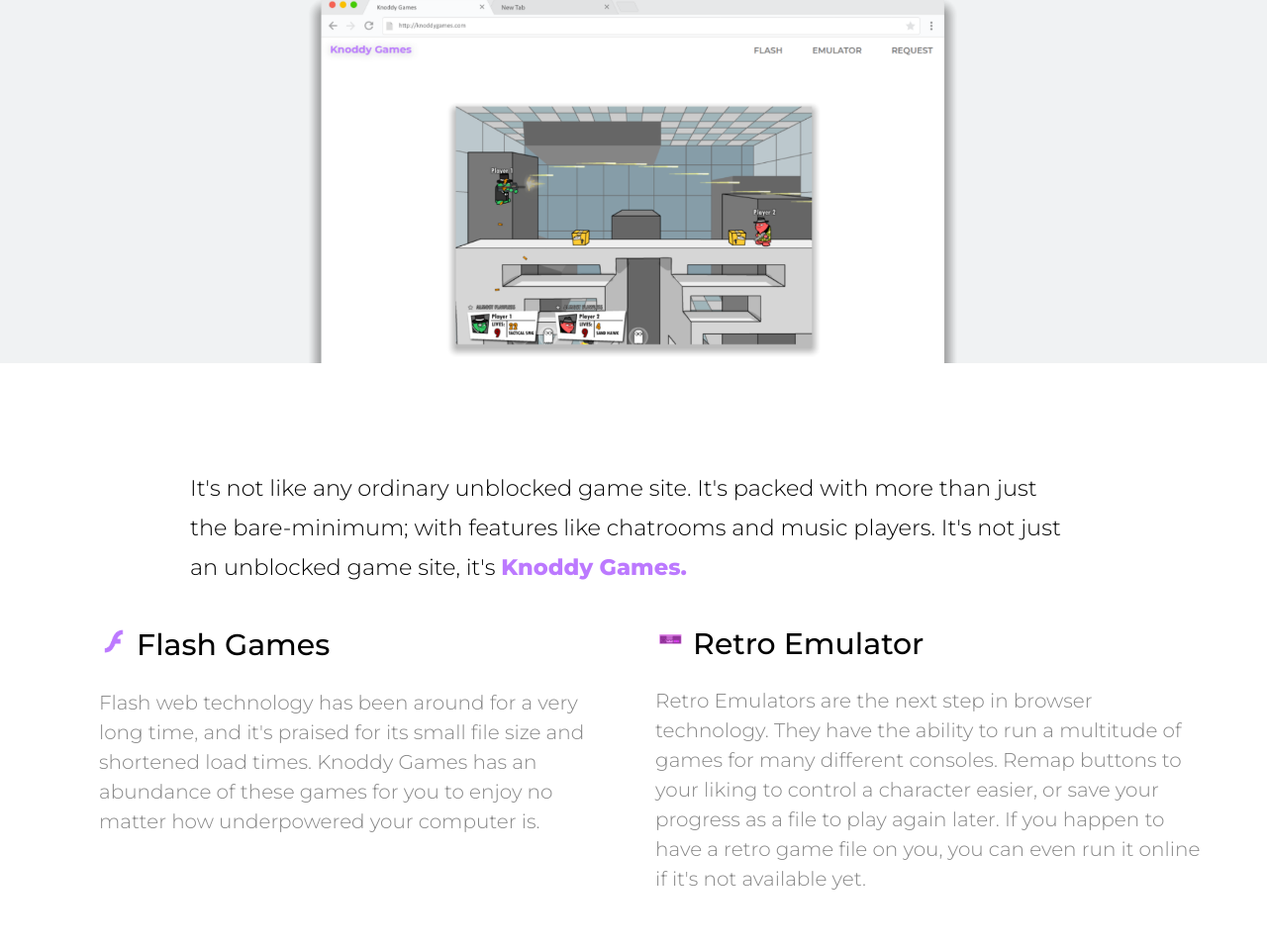
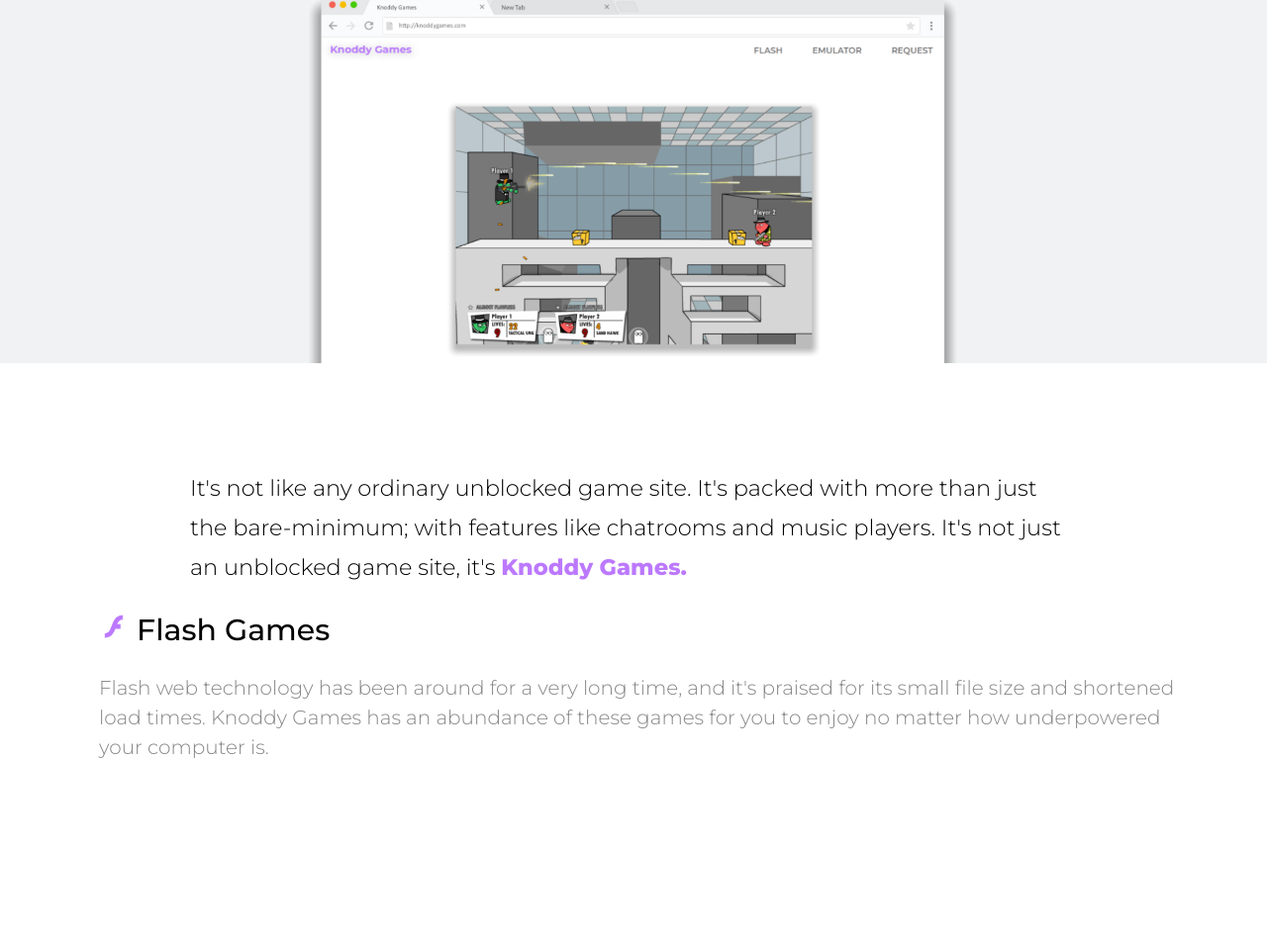
Before and after one commit to Cowation/knoddy-games, a plain HTML site: page index.html in a window 1280 px wide. Shown: the part 486-1445 px from the top of the page at 99% size. Drawn offline with nearby package versions, Linux system fonts and the light colour scheme.

Commit message:
Remove emulator

```diff
--- a/css/style.css
+++ b/css/style.css
@@ -93,11 +93,10 @@ body {
 }
 
 .column-item-one {
-    width: 40%;
+    width: 85vw;
     height: 325px;
     margin-left: 100px;
-    margin-right: 50px;
-    float: left
+    margin-right: 100px;
 }
 
 .column-item-two {
--- a/header.html
+++ b/header.html
@@ -16,7 +16,6 @@
     <nav>
         <ul>
             <li><a href="flashBrowseGames.html">Flash</a></li>
-            <li><a href="#">Emulator</a></li>
             <li><a href="#">Request</a></li>
         </ul>
     </nav>
--- a/index.html
+++ b/index.html
@@ -31,11 +31,6 @@
             <h2 class="column-title"><span><img src="imgs/flashLogo.png" alt="Flash Logo" style="width: 30px; display: inline-block; vertical-align: baseline;"> </span>Flash Games</h2>
             <p class="column-description">Flash web technology has been around for a very long time, and it's praised for its small file size and shortened load times. Knoddy Games has an abundance of these games for you to enjoy no matter how underpowered your computer is.</p>
         </div>
-
-        <div class="column-item-two">
-            <h2 class="column-title"><span><img src="imgs/retroLogo.png" alt="Flash Logo" style="width: 30px; display: inline-block; vertical-align: baseline;"> </span>Retro Emulator</h2>
-            <p class="column-description">Retro Emulators are the next step in browser technology. They have the ability to run a multitude of games for many different consoles. Remap buttons to your liking to control a character easier, or save your progress as a file to play again later.  If you happen to have a retro game file on you, you can even run it online if it's not available yet.</p>
-        </div>
     </div>
 </body>
 
```
